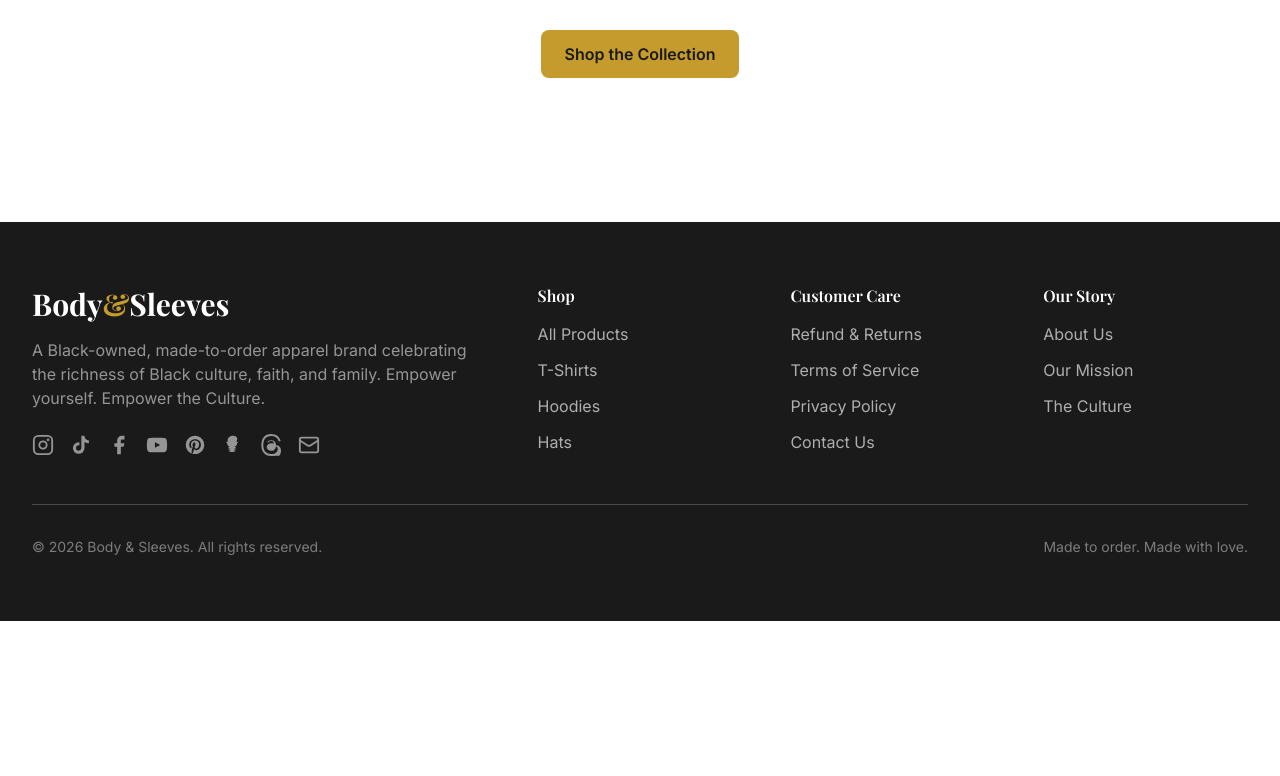
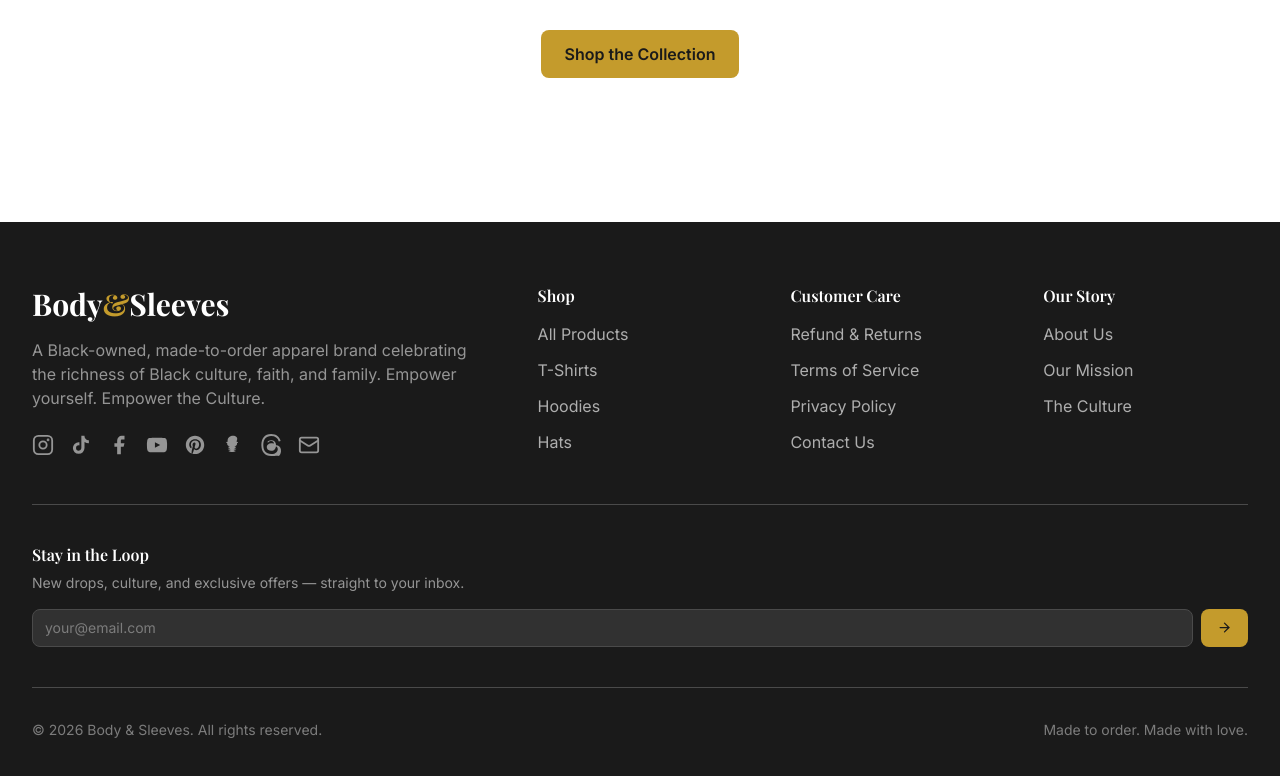
Before and after one commit to lalohamb/singleuse-printful-v1-, a Next.js app: page /about in a window 1280 px wide. Shown: the part 2389-3165 px from the top of the page. Before the commit the page ends 3010 px from the top, so only its background shows below. Built offline with nearby package versions, Linux system fonts and the light colour scheme; no server answers; the database is empty.

Commit message:
mailer lite api update

```diff
--- a/src/app/HomeClient.tsx
+++ b/src/app/HomeClient.tsx
@@ -5,6 +5,7 @@
 import type { Product, StoreSettings, Category } from "@/types";
 import ProductCard from "@/components/ProductCard";
 import Reveal from "@/components/Reveal";
+import NewsletterSignup from "@/components/NewsletterSignup";
 import { formatPrice } from "@/lib/supabase";
 
 const AFFIRMATIONS = ["Empower Yourself", "Empower the Culture", "Wear Your Heritage", "Faith · Family · Culture", "Black-Owned & Made to Order"];
@@ -251,6 +252,8 @@
         </section>
       </Reveal>
 
+      <NewsletterSignup />
+
       <section className="max-w-7xl mx-auto px-4 sm:px-6 lg:px-8 py-20">
         <div className="relative rounded-2xl overflow-hidden bg-secondary-900 px-8 py-16 text-center">
           <div className="absolute inset-0 opacity-20">
--- a/src/components/Footer.tsx
+++ b/src/components/Footer.tsx
@@ -1,5 +1,6 @@
 import Link from "next/link";
 import { Mail } from "lucide-react";
+import NewsletterSignup from "@/components/NewsletterSignup";
 import { createClient } from "@supabase/supabase-js";
 import type { StoreSettings } from "@/types";
 
@@ -137,7 +138,10 @@
             </ul>
           </div>
         </div>
-        <div className="border-t border-secondary-700 mt-12 pt-8 flex flex-col sm:flex-row items-center justify-between gap-4">
+        <div className="border-t border-secondary-700 mt-12 pt-10">
+          <NewsletterSignup variant="footer" />
+        </div>
+        <div className="border-t border-secondary-700 pt-8 flex flex-col sm:flex-row items-center justify-between gap-4">
           <p className="text-sm text-secondary-500">&copy; {new Date().getFullYear()} Body &amp; Sleeves. All rights reserved.</p>
           <p className="text-sm text-secondary-500">Made to order. Made with love.</p>
         </div>
--- /dev/null
+++ b/src/components/NewsletterSignup.tsx
@@ -0,0 +1,84 @@
+"use client";
+import { useState } from "react";
+import { ArrowRight, Check, Loader2 } from "lucide-react";
+
+export default function NewsletterSignup({ variant = "section" }: { variant?: "section" | "footer" }) {
+  const [email, setEmail] = useState("");
+  const [state, setState] = useState<"idle" | "loading" | "done" | "error">("idle");
+  const [errorMsg, setErrorMsg] = useState("");
+
+  const handleSubmit = async (e: React.FormEvent) => {
+    e.preventDefault();
+    setState("loading");
+    try {
+      const res = await fetch("/api/mailerlite", {
+        method: "POST",
+        headers: { "Content-Type": "application/json" },
+        body: JSON.stringify({ action: "add_subscriber", email }),
+      });
+      const data = await res.json();
+      if (!res.ok || data.error || data.message) {
+        setErrorMsg(data.message || data.error || "Something went wrong.");
+        setState("error");
+      } else {
+        setState("done");
+      }
+    } catch {
+      setErrorMsg("Network error. Please try again.");
+      setState("error");
+    }
+  };
+
+  if (variant === "footer") {
+    return (
+      <div className="mb-10">
+        <h4 className="text-white font-semibold mb-2">Stay in the Loop</h4>
+        <p className="text-secondary-400 text-sm mb-4">New drops, culture, and exclusive offers — straight to your inbox.</p>
+        {state === "done" ? (
+          <p className="flex items-center gap-2 text-success-400 text-sm font-medium"><Check size={16} />You&apos;re in! Welcome to the culture.</p>
+        ) : (
+          <form onSubmit={handleSubmit} className="flex gap-2">
+            <input
+              required type="email" value={email}
+              onChange={(e) => { setEmail(e.target.value); setState("idle"); }}
+              placeholder="your@email.com"
+              className="flex-1 bg-secondary-800 border border-secondary-700 text-white placeholder-secondary-500 rounded-lg px-3 py-2 text-sm focus:outline-none focus:border-gold-500"
+            />
+            <button disabled={state === "loading"} className="bg-gold-500 hover:bg-gold-400 text-secondary-900 font-semibold px-4 py-2 rounded-lg text-sm transition-colors disabled:opacity-60 flex items-center gap-1">
+              {state === "loading" ? <Loader2 size={15} className="animate-spin" /> : <ArrowRight size={15} />}
+            </button>
+          </form>
+        )}
+        {state === "error" && <p className="text-error-400 text-xs mt-2">{errorMsg}</p>}
+      </div>
+    );
+  }
+
+  return (
+    <section className="bg-secondary-900 bg-weave py-16">
+      <div className="max-w-2xl mx-auto px-4 sm:px-6 text-center">
+        <p className="text-gold-400 text-xs font-medium tracking-widest uppercase mb-3">Join the Culture</p>
+        <h2 className="text-3xl lg:text-4xl font-bold text-white mb-3">Be First to Know</h2>
+        <p className="text-secondary-400 mb-8">New drops, exclusive offers, and culture — delivered to your inbox. No spam, ever.</p>
+        {state === "done" ? (
+          <div className="flex items-center justify-center gap-3 text-success-400 font-semibold text-lg">
+            <Check size={24} />You&apos;re in! Welcome to the culture.
+          </div>
+        ) : (
+          <form onSubmit={handleSubmit} className="flex flex-col sm:flex-row gap-3 max-w-md mx-auto">
+            <input
+              required type="email" value={email}
+              onChange={(e) => { setEmail(e.target.value); setState("idle"); }}
+              placeholder="Enter your email"
+              className="flex-1 bg-secondary-800 border border-secondary-700 text-white placeholder-secondary-500 rounded-xl px-4 py-3 focus:outline-none focus:border-gold-500"
+            />
+            <button disabled={state === "loading"} className="btn-gold flex items-center justify-center gap-2 whitespace-nowrap disabled:opacity-60">
+              {state === "loading" ? <><Loader2 size={18} className="animate-spin" />Joining...</> : <>Subscribe <ArrowRight size={18} /></>}
+            </button>
+          </form>
+        )}
+        {state === "error" && <p className="text-error-400 text-sm mt-3">{errorMsg}</p>}
+      </div>
+    </section>
+  );
+}
```
